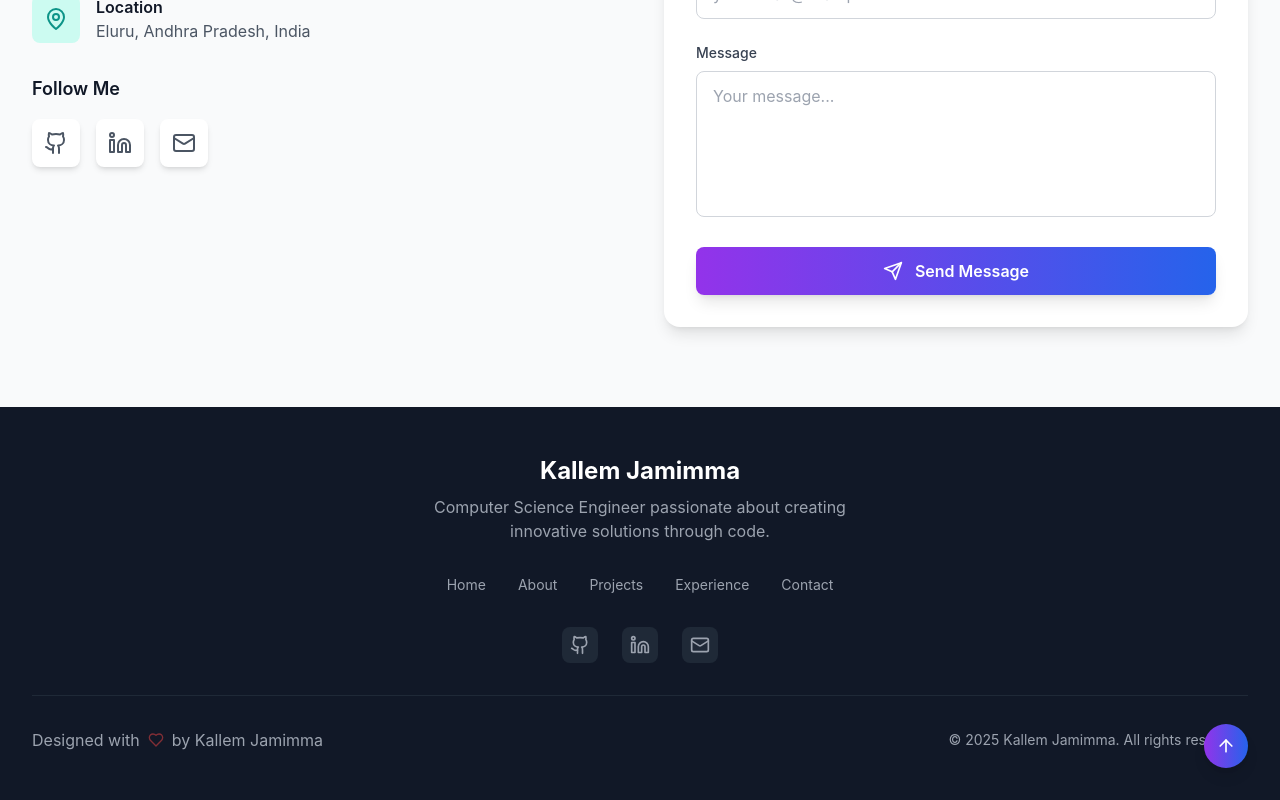
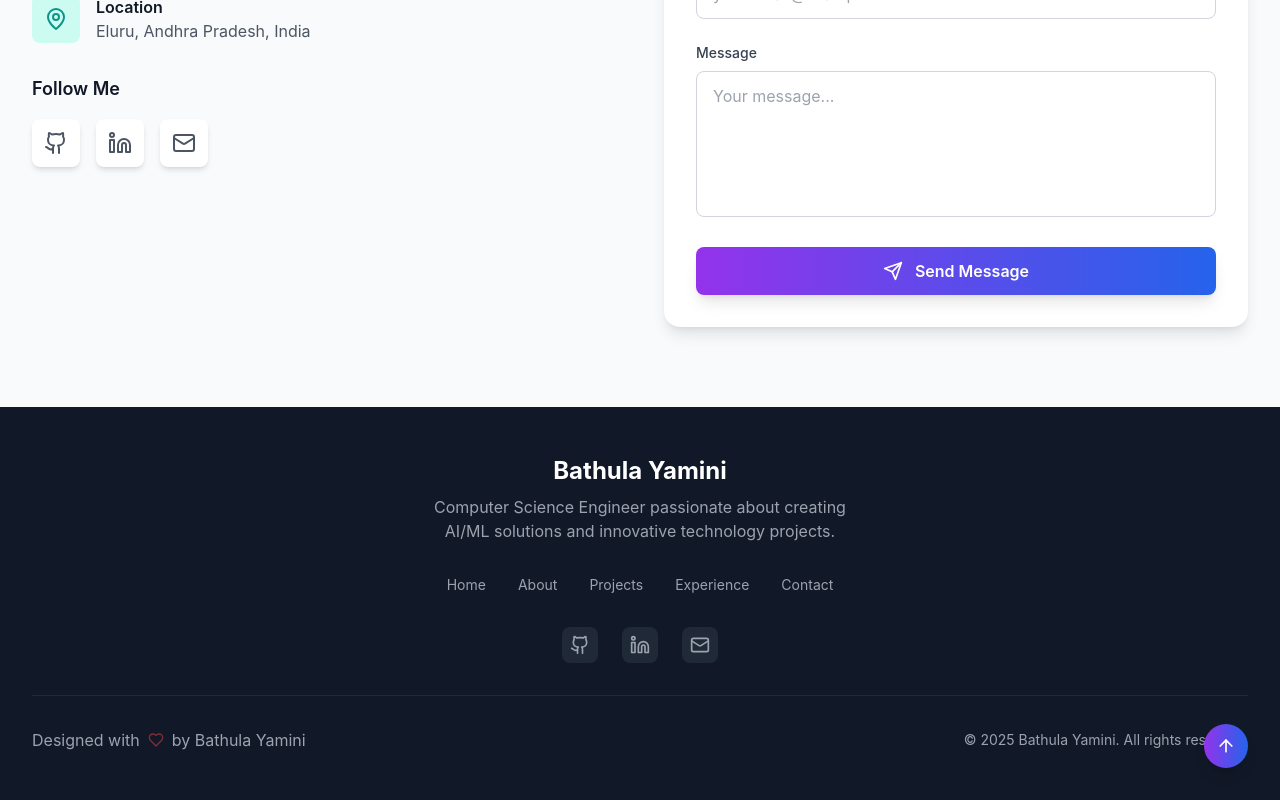
Before and after one commit to rowthuram24/yamini-portfolio, a React (Vite) app: page / in a window 1280 px wide. Shown: the part 6746-7546 px from the top of the page. Built offline with nearby package versions, Linux system fonts and the light colour scheme.

Commit message:
Update Footer.tsx

```diff
--- a/src/components/Footer.tsx
+++ b/src/components/Footer.tsx
@@ -33,9 +33,9 @@ const Footer: React.FC = () => {
         <div className="flex flex-col items-center space-y-8">
           {/* Logo and Description */}
           <div className="text-center">
-            <h3 className="text-2xl font-bold mb-2">Kallem Jamimma</h3>
+            <h3 className="text-2xl font-bold mb-2">Bathula Yamini</h3>
             <p className="text-gray-400 max-w-md">
-              Computer Science Engineer passionate about creating innovative solutions through code.
+             Computer Science Engineer passionate about creating AI/ML solutions and innovative technology projects.
             </p>
           </div>
 
@@ -96,10 +96,10 @@ const Footer: React.FC = () => {
             <div className="flex items-center space-x-2 text-gray-400">
               <span>Designed with</span>
               <Heart className="h-4 w-4 text-red-500 animate-pulse" />
-              <span>by Kallem Jamimma</span>
+              <span>by Bathula Yamini</span>
             </div>
             <div className="text-gray-400 text-sm">
-              © {new Date().getFullYear()} Kallem Jamimma. All rights reserved.
+              © {new Date().getFullYear()} Bathula Yamini. All rights reserved.
             </div>
           </div>
         </div>
```
